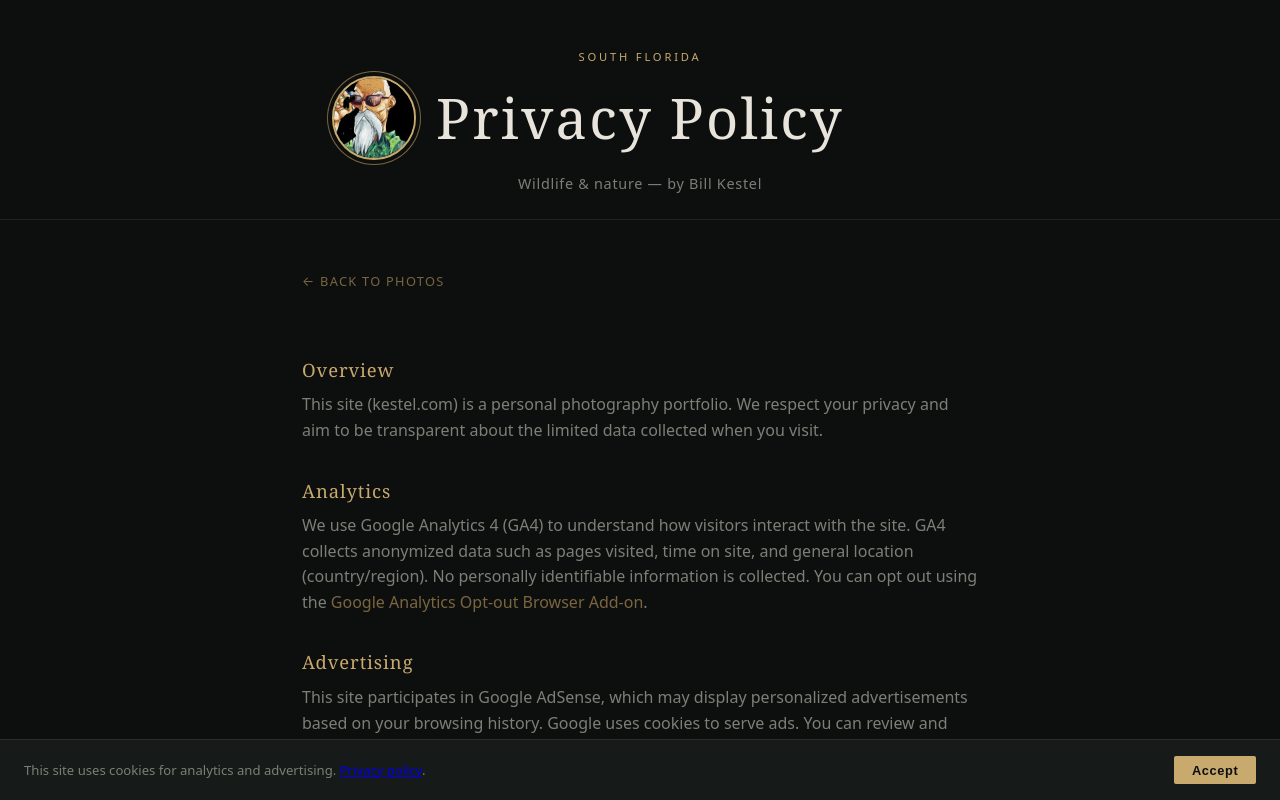
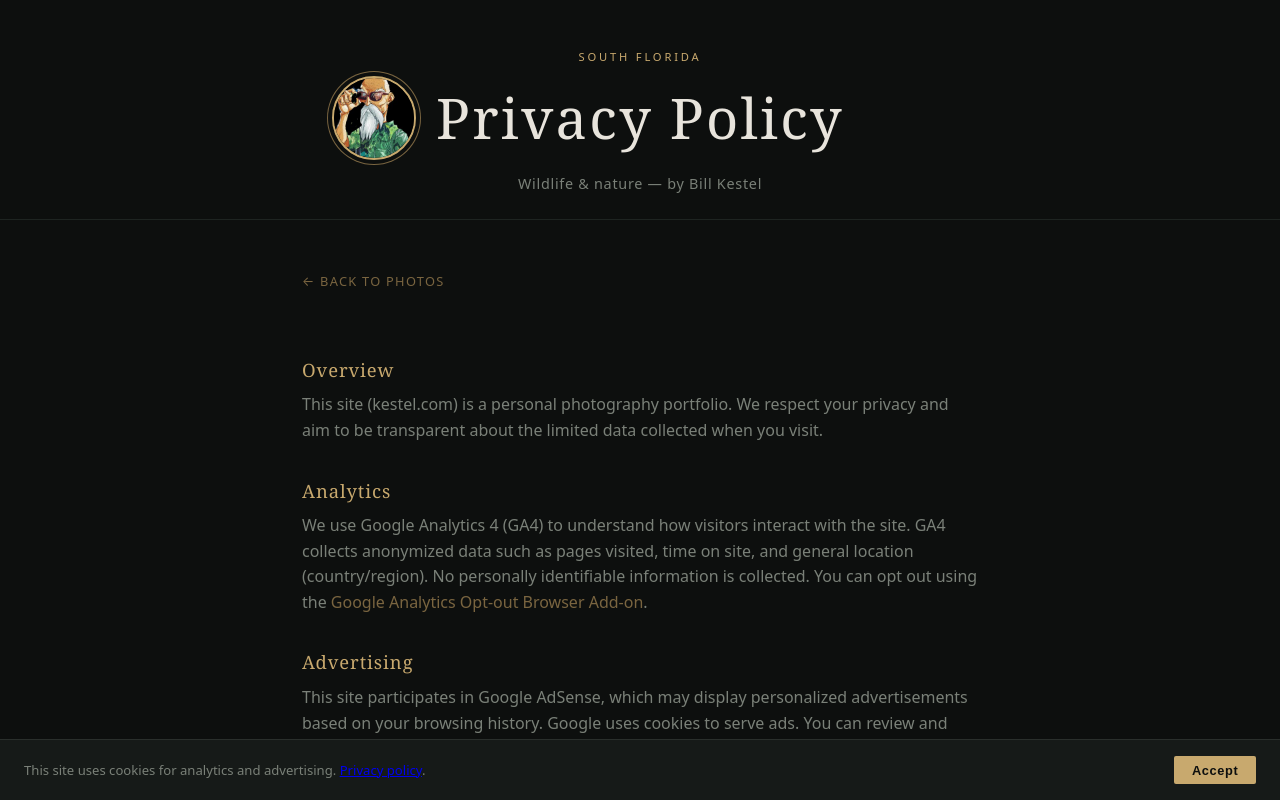
Before and after one commit to erk-dot/kestel, a plain HTML site: page privacy.html in a window 1280 px wide. Shown: the top 800 px of the page. Drawn offline with Linux system fonts and the light colour scheme.

Commit message:
Re-crop Bill's header avatar to show his whole head and arm
New images/bill-avatar-2.jpg (whole 640px picture scaled to 240px,
metadata stripped) on all four pages; ring CSS unchanged. New file name
so Cloudflare's cached copy of the old URL can't keep showing the old
crop. Old images/bill-avatar.jpg removed (no longer referenced).

Co-Authored-By: Claude Opus 5.5 <noreply@anthropic.com>

```diff
--- a/privacy.html
+++ b/privacy.html
@@ -168,7 +168,7 @@
   <header>
     <p class="site-eyebrow">South Florida</p>
     <div class="title-row">
-      <a class="site-avatar-link" href="/" aria-label="kestel.com home"><img class="site-avatar" src="/images/bill-avatar.jpg" width="120" height="120" alt="Bill Kestel" /></a>
+      <a class="site-avatar-link" href="/" aria-label="kestel.com home"><img class="site-avatar" src="/images/bill-avatar-2.jpg" width="120" height="120" alt="Bill Kestel" /></a>
       <h1 class="site-title">Privacy Policy</h1>
     </div>
     <p class="site-subtitle">Wildlife &amp; nature — by Bill Kestel</p>
```
Also changed, not shown: index.html (+1 -1 lines), soccer-video-importer-privacy.html (+1 -1 lines), soccer-video-importer.html (+1 -1 lines), images/bill-avatar-2.jpg (added), images/bill-avatar.jpg (deleted).
